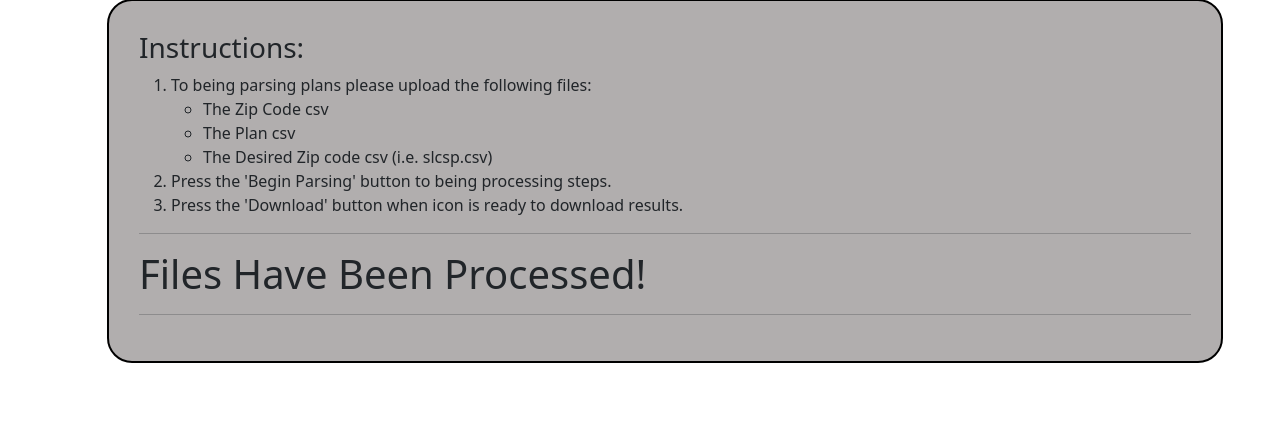
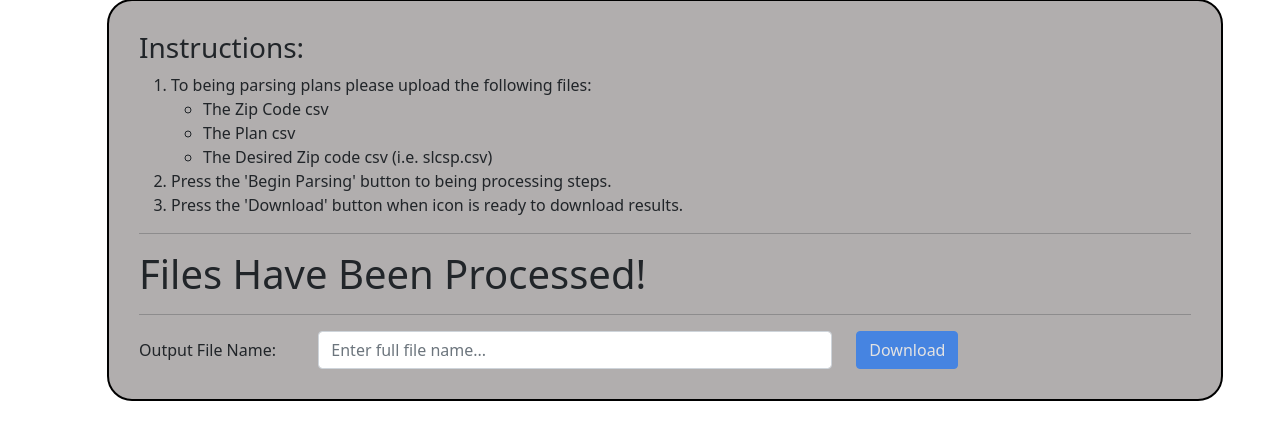
Before and after one commit to AZelinsky96/plan_parser, a Flask app: page /process_files in a window 1280 px wide. Shown: the part 155-595 px from the top of the page. Run offline with Flask 2, Linux system fonts and the light colour scheme.

Commit message:
Building download functionality

```diff
--- a/plan_parser/app.py
+++ b/plan_parser/app.py
@@ -1,6 +1,6 @@
 import logging
 import os
-from flask import Flask, render_template, request, url_for, redirect, session
+from flask import Flask, render_template, request, url_for, redirect, session, send_file
 from file_handlers.utls import parse_file_names, validate_file_presence, build_file_path
 from file_handlers.main import process_output
 
@@ -8,7 +8,7 @@
 app = Flask(__name__)
 app.secret_key = os.urandom(24)
 app.config['FILE_UPLOADS'] = os.path.join(os.getcwd(), "plan_parser", "static", "file_uploads")
-
+app.config['FILE_OUTPUTS'] = os.path.join(os.getcwd(), "plan_parser", "static", "file_outputs")
 
 @app.route("/")
 def landing_page():
@@ -54,4 +54,16 @@
 
     return render_template('plan_parsing/download.html')
 
+
+@app.route("/download_files", methods=["GET", "POST"])
+def download_files():
+
+    output_file_name = request.form.get("file_output")
+    output_data = session.get("file_output")
+
+    print(output_file_name)
+    print(output_data)
+    # print(app.config['FILE_OUTPUTS'])
+    return render_template('plan_parsing/download.html')
+
 app.run(debug=True, host='0.0.0.0')
--- a/plan_parser/static/enable_disable.js
+++ b/plan_parser/static/enable_disable.js
@@ -1,15 +1,36 @@
-id_var = setInterval(testInput, 500);
+var path = window.location.pathname;
 
-function testInput() {
-  var file_input = document.getElementById('file_upload');
-  var upload_button = document.getElementById("file_submit");
-  console.log("Inside Loop");
-  if (file_input.files.length != 0) {
-    upload_button.disabled = false;
+
+
+id_var = setInterval(function() {
+
+  if (path == "/upload") {
+      enableDisable('file_upload', "file_submit", path)
+  } else if (path == "/process_files" ){
+      enableDisable('file_output_name', 'file_output_button', path)
+  }
+
+}, 500);
+
+
+function enableDisable (tag_1, tag_2, path) {
+  var input_object = document.getElementById(tag_1)
+  var button_object = document.getElementById(tag_2);
+  if (path == "/upload") {
+    comparison(input_object.files.length, 0, button_object);
+  } else if (path == "/process_files") {
+    comparison(input_object.value, "", button_object);
+  } else {
+    console.log("Falling through");
+  }
+};
+
+
+function comparison(first_element, second_element, button_object) {
+  if (first_element != second_element) {
+    button_object.disabled = false;
     clearInterval(id_var);
   }else {
-    upload_button.disabled = true;
+    button_object.disabled = true;
   };
 };
-
-console.log("Outside loop");
--- a/plan_parser/templates/plan_parsing/download.html
+++ b/plan_parser/templates/plan_parsing/download.html
@@ -10,8 +10,19 @@
         {% include "plan_parsing/instruction.html" %}
         <h1>Files Have Been Processed!</h1>
         <hr>
-
+        <form action="download_files", method="POST">
+            <div class="form-group row">
+                <label for="file_output_name" class="col-sm-2 col-form-label">Output File Name: </label>
+                <div class="col-sm-6">
+                    <input name="file_output" class="form-control" type="text" placeholder="Enter full file name..." id="file_output_name">
+                </div>
+                <div class="col-sm-3">
+                    <button type="submit" class="btn btn-primary" disabled id='file_output_button'>Download</button>
+                </div>
+            </div>
+        </form>
     </div>
+    <script src="{{url_for('static', filename='enable_disable.js')}}"></script>
 
 </div>
 
--- a/plan_parser/templates/plan_parsing/process.html
+++ b/plan_parser/templates/plan_parsing/process.html
@@ -15,9 +15,6 @@
         {% endfor %}
         <hr>
         <form method="POST" action="/process_files">
-            <!-- {% for file_ in file_names %}
-            {{ file_ }}
-            {% endfor %} -->
             <button type="submit" class="btn btn-success">Process</button>
         </form>
     </div>
```
